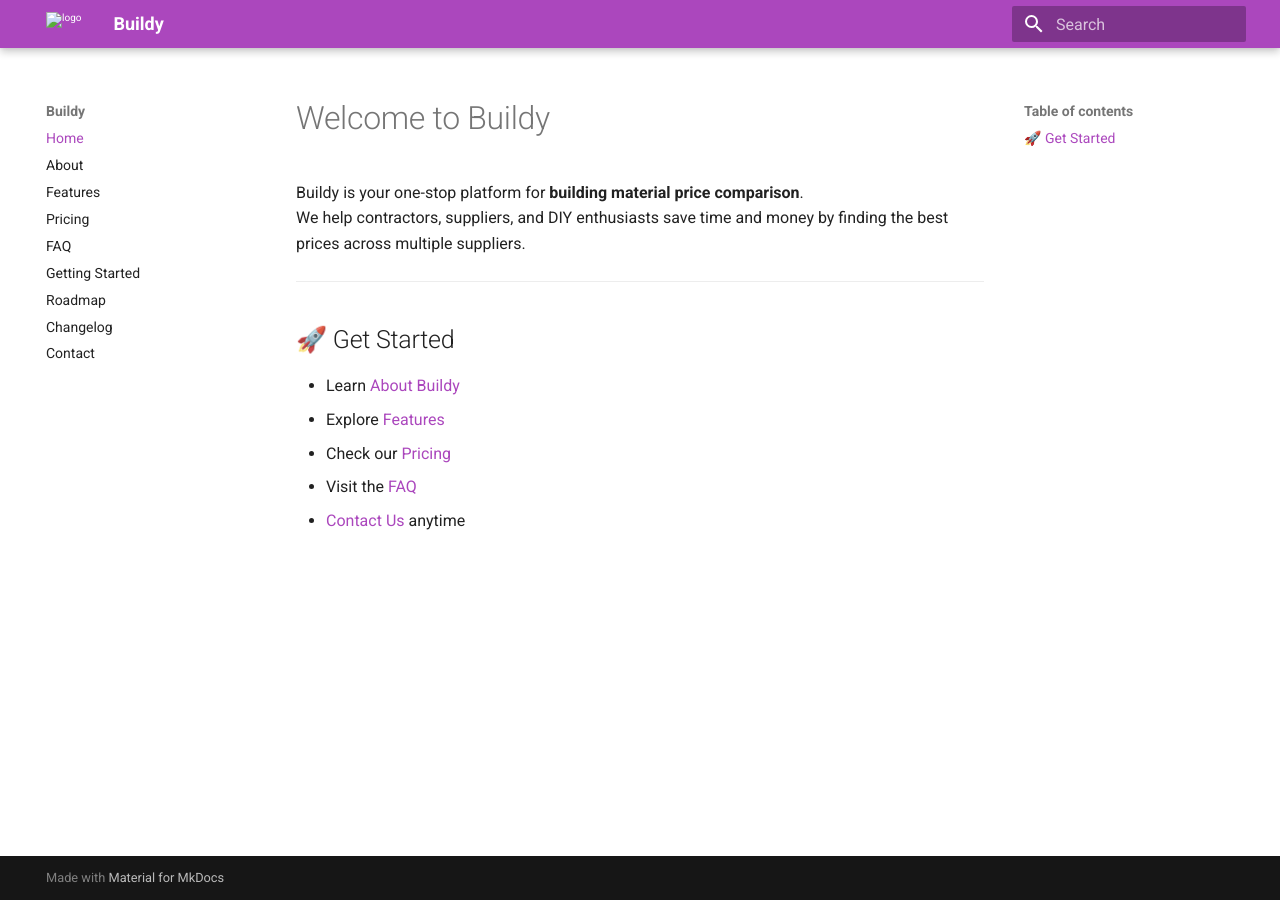
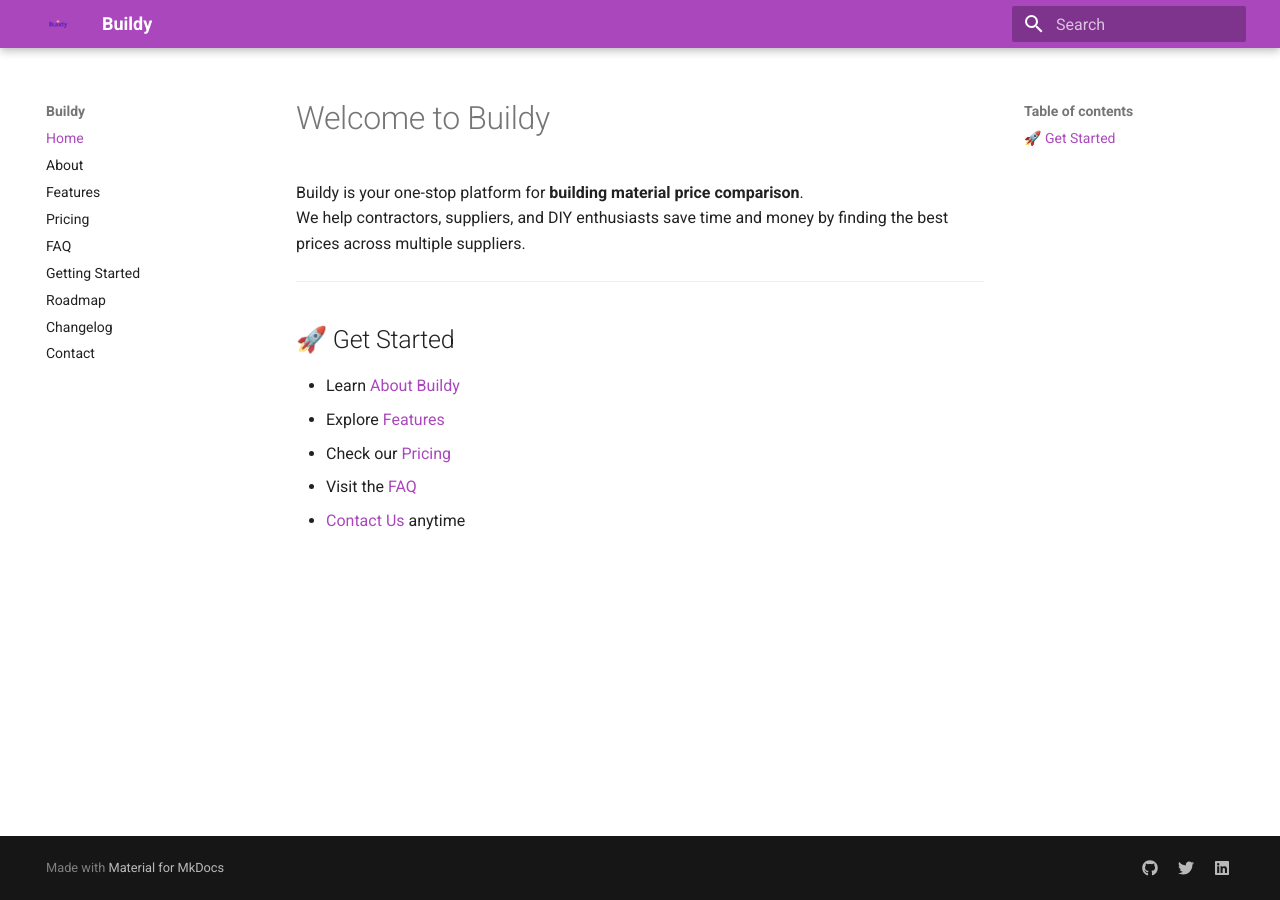
Before and after one commit to Kello54/Buildy, an MkDocs documentation site: the page built from docs/index.md, in a window 1280 px wide. Built offline with MkDocs 1.6.1 and Material for MkDocs 9.7.7, drawn with Linux system fonts in a browser that asks for light colours.

Commit message:
Update mkdocs.yml

```diff
--- a/mkdocs.yml
+++ b/mkdocs.yml
@@ -9,14 +9,15 @@
     - scheme: default
       primary: purple
       accent: amber
-  logo: assets/logo.png
-  favicon: assets/favicon.png
+  logo: images/logo.png
+  favicon: images/favicon.png
   features:
     - navigation.instant
     - navigation.sections
     - navigation.top
     - search.suggest
     - search.highlight
+    - content.code.copy
 
 nav:
   - Home: index.md
@@ -28,6 +29,15 @@
   - Roadmap: roadmap.md
   - Changelog: changelog.md
   - Contact: contact.md
+
+extra:
+  social:
+    - icon: fontawesome/brands/github
+      link: https://github.com/kello54
+    - icon: fontawesome/brands/twitter
+      link: https://twitter.com/
+    - icon: fontawesome/brands/linkedin
+      link: https://linkedin.com/
 
 markdown_extensions:
   - toc:
@@ -41,3 +51,5 @@
   - pymdownx.highlight
   - pymdownx.superfences
   - pymdownx.emoji
+  - pymdownx.tasklist:
+      custom_checkbox: true
```
